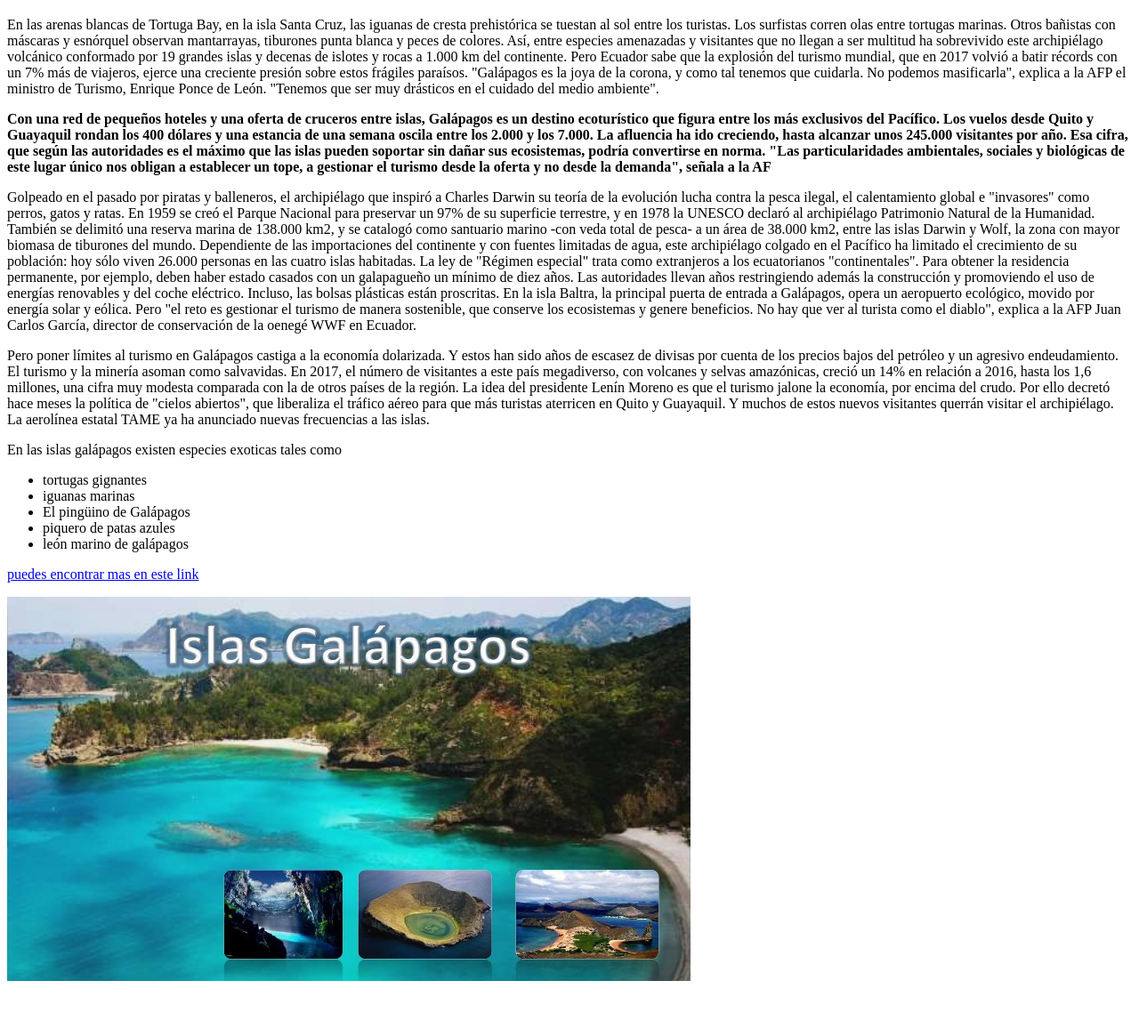
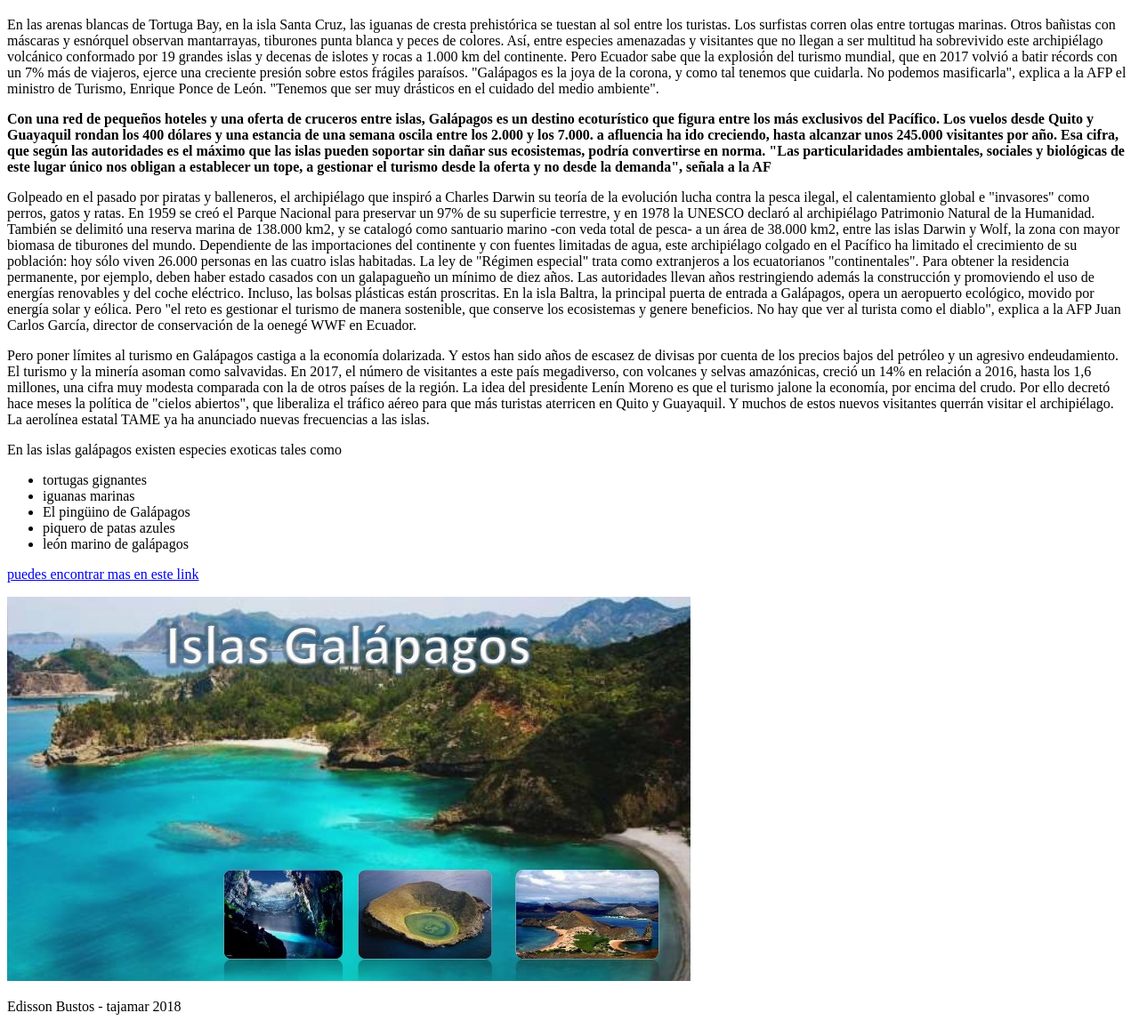
Before and after one commit to edbustos223/curso-tajamar-, a plain HTML site: page pagina web/ECUADOR.html in a window 1280 px wide. Shown: the part 61-1218 px from the top of the page at 89% size. Before the commit the page ends 1176 px from the top, so only its background shows below. Drawn offline with Linux system fonts and the light colour scheme.

Commit message:
edbustos223

```diff
--- a/pagina web/ECUADOR.html
+++ b/pagina web/ECUADOR.html
@@ -12,7 +12,7 @@
     </style>
 </head>
 <body>
-    <h1>Las Islas Galápagos, un paraíso con derecho de admisión</h1>
+    <header>  <h1>Las Islas Galápagos, un paraíso con derecho de admisión</h1>
 
 
     <p>En las arenas blancas de Tortuga Bay, en la isla Santa Cruz, las iguanas de cresta prehistórica se tuestan al sol entre los turistas.
@@ -35,7 +35,7 @@
 
     Los vuelos desde Quito y Guayaquil rondan los 400 dólares y una estancia de una semana oscila entre los 2.000 y los 7.000.
 
-            La afluencia ha ido creciendo, hasta alcanzar unos 245.000 visitantes por año.
+    a afluencia ha ido creciendo, hasta alcanzar unos 245.000 visitantes por año.
 
     Esa cifra, que según las autoridades es el máximo que las islas pueden soportar sin dañar sus ecosistemas, podría convertirse en norma.
 
@@ -85,8 +85,9 @@
             <p><a href="http://viajesostenible.wordpress.com/2013/07/23/5-criaturas-unicas-de-las-galapagos/">puedes encontrar mas en este link</a></p>
 
     <img src="./imagenes/galapagos png.jpg" alt="" galapagos="">
-
-
-
+   <img src="./" alt="">
+   <p> <footer>Edisson Bustos - tajamar 2018</footer> </p>
+</header>
+   <!--- The HTML <article> element represents a self-contained composition in a document, page, application, or site, which is intended to be independently distributable or reusable (e.g., in syndication). Examples include: a forum post, a magazine or newspaper article, or a blog entry.
 </body>
 </html>
```
Lines whose indentation alone changed are shown as unchanged.
